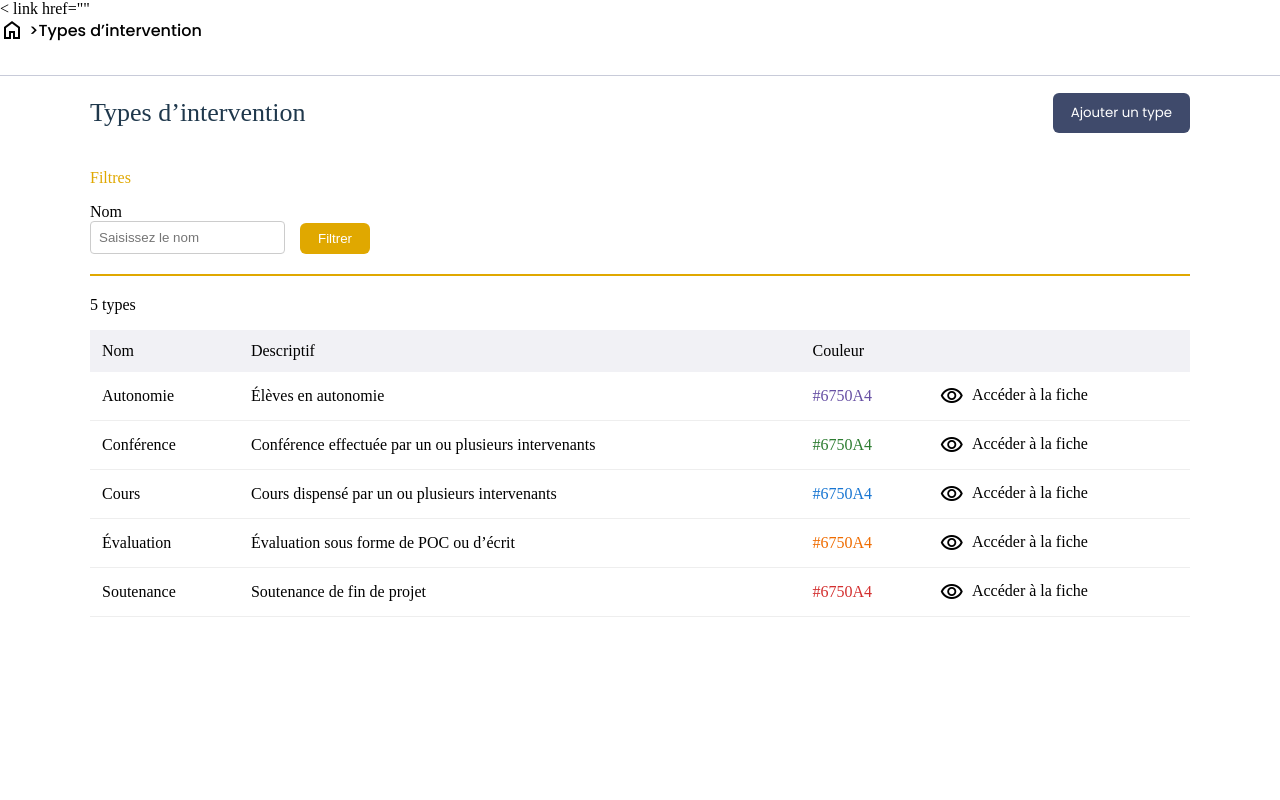
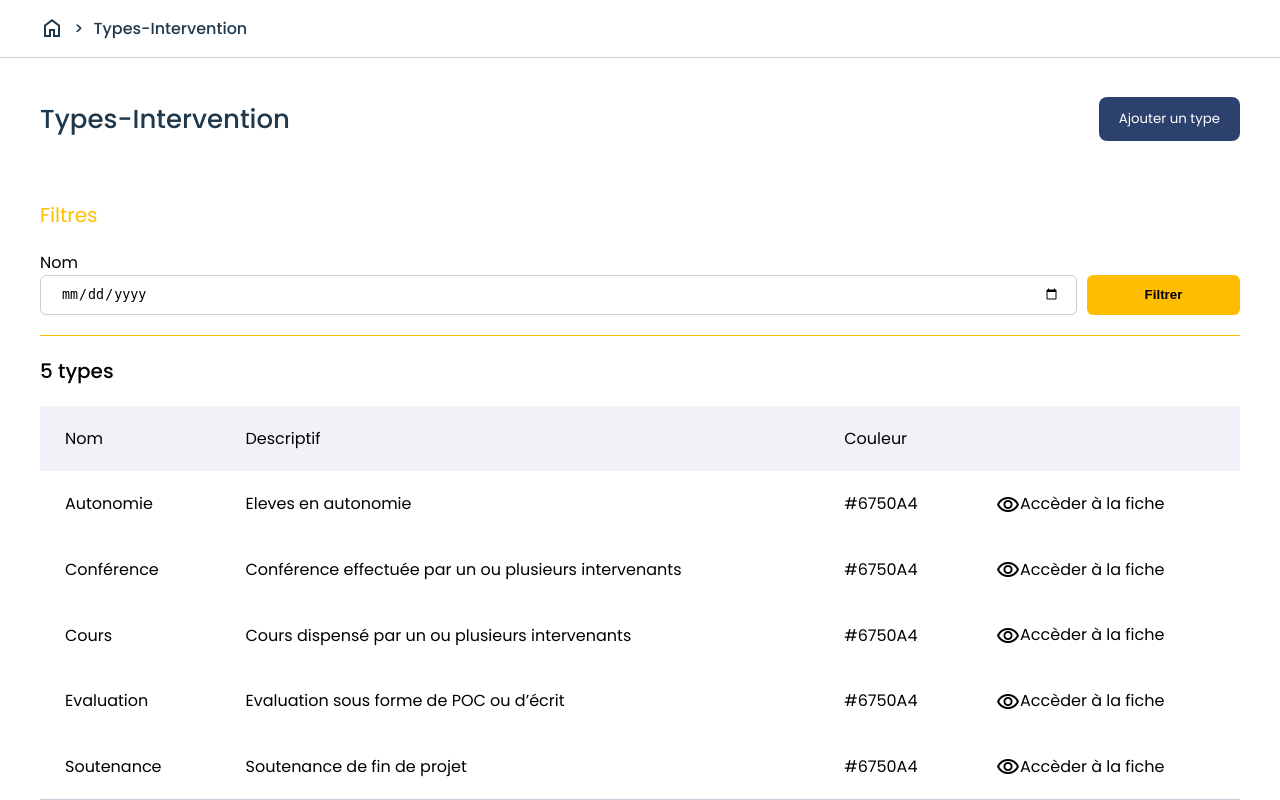
Before and after one commit to SlitherSwing/GestionPlanningLicence, a PHP site: page /types-Intervention.html in a window 1280 px wide. Run offline with PHP 8.4, Linux system fonts and the light colour scheme; lists and menus that the app fills with data are empty.

Commit message:
avancement

```diff
--- a/style.css
+++ b/style.css
@@ -402,132 +402,153 @@ Table th .material-symbols-outlined {
 
 /* -------------------------------- */
 
-.page{
-
-width:1100px;
-margin:auto;
-
+Main-Content {
+    display: flex;
+    flex-direction: column;
+    width: 100%;
 }
 
-.Breadcrumb{
-
-  display: flex;
+.Breadcrumb {
+    display: flex;
     width: 100%;
     height: 57px;
     border-bottom: solid 1px;
     border-color: #C8CBD9;
     font-weight: 500;
     font-family: 'Poppins';
-
 }
 
-.Header{
-
-display:flex;
-justify-content:space-between;
-align-items:center;
-margin-bottom:20px;
-
+.Breadcrumb ol {
+    display: flex;
+    flex-direction: row;
+    list-style: none;
+    gap: 10px;
 }
 
-.add-btn{
-
-background:#3f4a6b;
-color:white;
-border:none;
-padding:10px 18px;
-border-radius:6px;
-cursor:pointer;
-
+.Breadcrumb li {
+    color: #1F384C;
 }
 
-.filters{
-
-margin-bottom:10px;
-
+.Breadcrumb a {
+    color: #1F384C;
 }
 
-.filters p{
-
-color:#e0a800;
-font-weight:500;
-
+.Main {
+    display: flex;
+    flex-direction: column;
+    padding: 0 40px 0 40px;
+    font-family: 'Poppins';
 }
 
-.filters form{
-
-display:flex;
-gap:15px;
-align-items:end;
-
+.Heading {
+    display: flex;
+    justify-content: space-between;
+    align-items: center;
+    margin-top: 20px;
 }
 
-.filter-group{
-
-display:flex;
-flex-direction:column;
-
+.Heading button {
+    display: flex;
+    background-color: #2C416E;
+    align-items: center;
+    padding: 14px 20px 14px 20px;
+    color: white;
+    height: 44px;
+    border-radius: 8px;
 }
 
-.filter-group input{
-
-padding:8px;
-border:1px solid #ccc;
-border-radius:4px;
-
+.Heading button:hover {
+    cursor: pointer;
 }
 
-.filter-btn{
-
-background:#e0a800;
-border:none;
-padding:8px 18px;
-border-radius:6px;
-cursor:pointer;
-color:white;
-
+.Content {
+    display: flex;
+    width: 100%;
+    justify-content: center;
+    flex-direction: column;
 }
 
-.line{
-
-height:2px;
-background:#e0a800;
-margin:20px 0;
-
+.Filters {
+    display: flex;
+    width: 100%;
+    flex-direction: column;
+    border-bottom: solid 1px;
+    border-color: #FFBD01;
+    padding: 20px 0 20px 0;
 }
 
-.table-section table{
-
-width:100%;
-border-collapse:collapse;
-
+.Filters p {
+    color: #FFBD01;
+    font-size: 20px;
 }
 
-.table-head th{
-
-background:#f1f1f5;
-text-align:left;
-padding:12px;
-
+.Filters form {
+    display: flex;
+    gap: 10px;
+    align-items: end;
+    width: 100%;
+    justify-content: space-between;
 }
 
-.table-section td{
-
-padding:12px;
-border-bottom:1px solid #eee;
-
+.Filters form div {
+    display: flex;
+    flex-direction: column;
+    flex: 1;
 }
 
-.purple{color:#6750A4;}
-.green{color:#2e7d32;}
-.blue{color:#1976d2;}
-.orange{color:#ef6c00;}
-.red{color:#d32f2f;}
+.Filters form input {
+    line-height: 24px;
+    padding: 6px 16px 6px 20px;
+    border: 1px solid;
+    border-radius: 6px;
+    border-color: #C8CBD9;
+    width: 100%;
+    box-sizing: border-box;
+}
 
-.material-symbols-outlined{
+.Filters form div:last-child {
+    flex: 0;
+}
 
-font-size:18px;
-vertical-align:middle;
-margin-right:5px;
+#Submit {
+    background-color: #FFBD01;
+    border: none;
+    padding: 8px 0 8px 0;
+    width: 153px;
+    font-weight: bold;
+}
 
+#Submit:hover {
+    cursor: pointer;
 }
+
+.Table {
+    display: flex;
+    width: 100%;
+    flex-direction: column;
+}
+
+.Table p {
+    font-size: 20px;
+    font-weight: 500;
+}
+
+.Table table {
+    padding: 20px 25px 20px 25px;
+    border-collapse: collapse;
+    border-bottom: solid 1px;
+    border-color: #C8CBD9
+}
+
+.Table th {
+    text-align: start;
+    padding: 20px 25px 20px 25px;
+}
+
+Table th .material-symbols-outlined {
+    vertical-align: middle;
+}
+
+.Table-Head {
+    background-color: #F1F2F7;
+}
--- a/types-Intervention.html
+++ b/types-Intervention.html
@@ -1,175 +1,93 @@
 <!DOCTYPE html>
 <html lang="fr">
-
 <head>
-
     <meta charset="UTF-8">
-<title>Types d'intervention</title>
-
-<link rel="stylesheet" href="style.css">
+    <meta name="viewport" content="width=device-width, initial-scale=1.0">
+    <link rel="stylesheet" type="text/css" href="style.css">
+    <title>Interventions</title>
     <link rel="preconnect" href="https://fonts.googleapis.com">
     <link rel="preconnect" href="https://fonts.gstatic.com" crossorigin>
-<link href="https://fonts.googleapis.com/css2?family=Poppins:wght@300;400;500;600&display=swap" rel="stylesheet">
+    <link href="https://fonts.googleapis.com/css2?family=Poppins:ital,wght@0,100;0,200;0,300;0,400;0,500;0,600;0,700;0,800;0,900;1,100;1,200;1,300;1,400;1,500;1,600;1,700;1,800;1,900&display=swap" rel="stylesheet">
     <link rel="stylesheet" href="https://fonts.googleapis.com/css2?family=Material+Symbols+Outlined"/>
-< link href=""
+</head>
+<body>
+    <nav class="Breadcrumb">
+        <ol>
+            <li><a href=""><span class="material-symbols-outlined">home</span></a></li>
+            <li>></li>
+            <li><a href="">Types-Intervention</a></li>
+        </ol>
+    </nav>
+    <div class="Main">
+        <div class="Heading">
+            <h2>Types-Intervention</h2>
+            <button>Ajouter un type</button>
+        </div>
+        <div class="Content">
+            <div class="Filters">
+                <p>Filtres</p>
+                <div>
+                    <form method="post">
+                        <div>
+                            <label for="Name">Nom</label>
+                            <input id="Name" type="date" placeholder="Saisissez le Nom" name="Name">
+                        </div>
+                        <div>
 
-</head>
-
-<body>
-
-
-<nav class="Breadcrumb">
-
-<span class="material-symbols-outlined">home</span>
-
-<span class="sep">></span>
-
-<span>Types d’intervention</span>
-
-</nav>
-
-<div class="page">
-<div class="Header">
-
-<h2>Types d’intervention</h2>
-
-<button class="add-btn">Ajouter un type</button>
-
+                            <label for="Submit"></label>
+                            <input id="Submit" type="submit" value="Filtrer">
                         </div>
-
-<div class="filters">
-
-<p>Filtres</p>
-
-<form>
-
-<div class="filter-group">
-
-<label>Nom</label>
-
-<input type="text" placeholder="Saisissez le nom">
-
+                    </form>
                 </div>
-
-<input class="filter-btn" type="submit" value="Filtrer">
-
-</form>
-
             </div>
-
-
-
-<div class="line"></div>
-
-
-
-<div class="table-section">
-
+            <div class="Table">
                 <p>5 types</p>
-
                 <table>
-
-<tr class="table-head">
-
+                    <tr class="Table-Head">
                         <th>Nom</th>
                         <th>Descriptif</th>
                         <th>Couleur</th>
                         <th></th>
+                    </tr>
+                    <tr>
+                        <th>Autonomie</th>
+                        <th>Eleves en autonomie</th>
+                        <th>#6750A4</th>
+                        <th><span class="material-symbols-outlined">visibility</span>Accèder à la fiche</th>
+
 
                     </tr>
-
-
+                    <tr>
+                        <th>Conférence</th>
+                        <th>Conférence effectuée par un ou plusieurs intervenants</th>
+                        <th>#6750A4</th>
+                        <th><span class="material-symbols-outlined">visibility</span>Accèder à la fiche</th>
+                    </tr>
+                    <tr>
+                        <th>Cours</th>
+                        <th>Cours dispensé par un ou plusieurs intervenants</th>
+                        <th>#6750A4</th>
+                        <th><span class="material-symbols-outlined">visibility</span>Accèder à la fiche</th>
+                    </tr>
+                    <tr>
+                        <th>Evaluation</th>
+                        <th>Evaluation sous forme de POC ou d’écrit</th>
+                        <th>#6750A4</th>
+                        <th><span class="material-symbols-outlined">visibility</span>Accèder à la fiche</th>
+                    </tr>
                     <tr>
 
-<td>Autonomie</td>
-<td>Élèves en autonomie</td>
-<td class="purple">#6750A4</td>
-
-<td>
-
-<span class="material-symbols-outlined">visibility</span>
-
-Accéder à la fiche
-
-</td>
-
+                        <th>Soutenance</th>
+                        <th>Soutenance de fin de projet</th>
+                        <th>#6750A4</th>
+                        <th><span class="material-symbols-outlined">visibility</span>Accèder à la fiche</th>
                     </tr>
-
-
                     <tr>
-
-<td>Conférence</td>
-<td>Conférence effectuée par un ou plusieurs intervenants</td>
-<td class="green">#6750A4</td>
-
-<td>
-
-<span class="material-symbols-outlined">visibility</span>
-
-Accéder à la fiche
-
-</td>
-
                     </tr>
-
-
-<tr>
-
-<td>Cours</td>
-<td>Cours dispensé par un ou plusieurs intervenants</td>
-<td class="blue">#6750A4</td>
-
-<td>
-
-<span class="material-symbols-outlined">visibility</span>
-
-Accéder à la fiche
-
-</td>
-
-</tr>
-
-
-<tr>
-
-<td>Évaluation</td>
-<td>Évaluation sous forme de POC ou d’écrit</td>
-<td class="orange">#6750A4</td>
-
-<td>
-
-<span class="material-symbols-outlined">visibility</span>
-
-Accéder à la fiche
-
-</td>
-
-</tr>
-
-
-<tr>
-
-<td>Soutenance</td>
-<td>Soutenance de fin de projet</td>
-<td class="red">#6750A4</td>
-
-<td>
-
-<span class="material-symbols-outlined">visibility</span>
-
-Accéder à la fiche
-
-</td>
-
-</tr>
-
                 </table>
-
             </div>
-
-
         </div>
-
-
+    </div>
+</nav>
 </body>
 </html>
```
Lines whose indentation alone changed are shown as unchanged.
